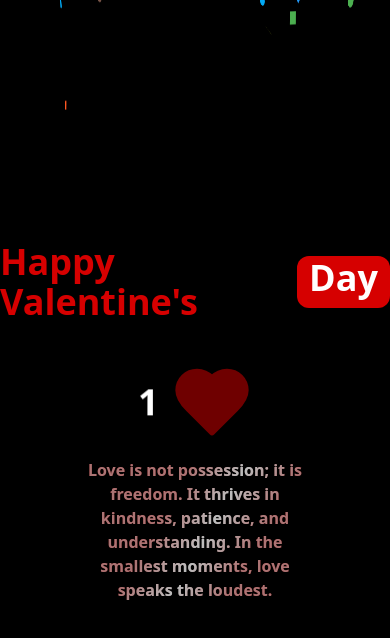
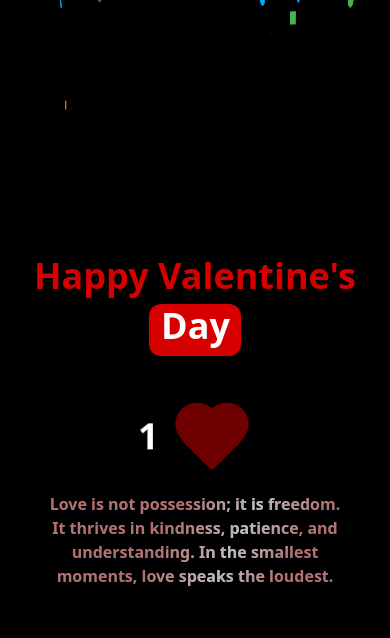
Before and after one commit to Jae-TuC/val_react, a React (Vite) app: page /1 in a window 390 px wide. Shown: the top 638 px of the page. Built offline with nearby package versions, Linux system fonts and the light colour scheme.

Commit message:
added responsiveness

```diff
--- a/src/components/welcome.tsx
+++ b/src/components/welcome.tsx
@@ -154,7 +154,7 @@ export default function CountUp({
             className="absolute top-0 left-0 w-full h-full"
           />
           <div className="flex flex-col items-center justify-center h-screen">
-            <h1 className="inline-flex items-center gap-2 text-4xl md:text-6xl font-bold text-[#d60000]">
+            <h1 className="inline-flex flex-col md:flex-row items-center gap-2 text-4xl md:text-6xl font-bold text-[#d60000]">
               Happy Valentine's{" "}
               <BlurText
                 text="Day"
@@ -180,8 +180,8 @@ export default function CountUp({
               </AnimatedContent>
               <ShinyText
                 text="Love is not possession; it is freedom. It thrives in kindness, patience, and understanding. In the smallest moments, love speaks the loudest."
-                speed={4.5}
-                className="text-center text-[1rem] font-semibold w-3/5"
+                speed={4}
+                className="text-center text-[1rem] font-semibold px-2 leading-6 w-4/5 md:px-4 md:leading-7 md:w-3/5"
               />
               {/* <p className="text-center text-[1rem] text-[#d60000]/90 font-semibold w-3/5"></p> */}
             </div>
```
